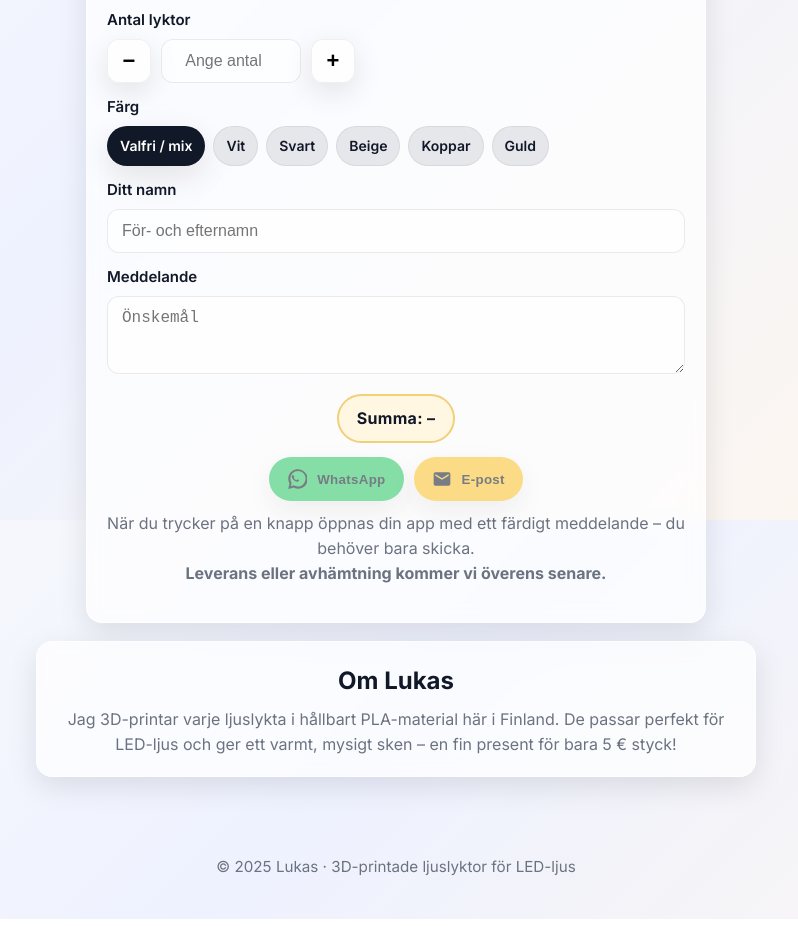
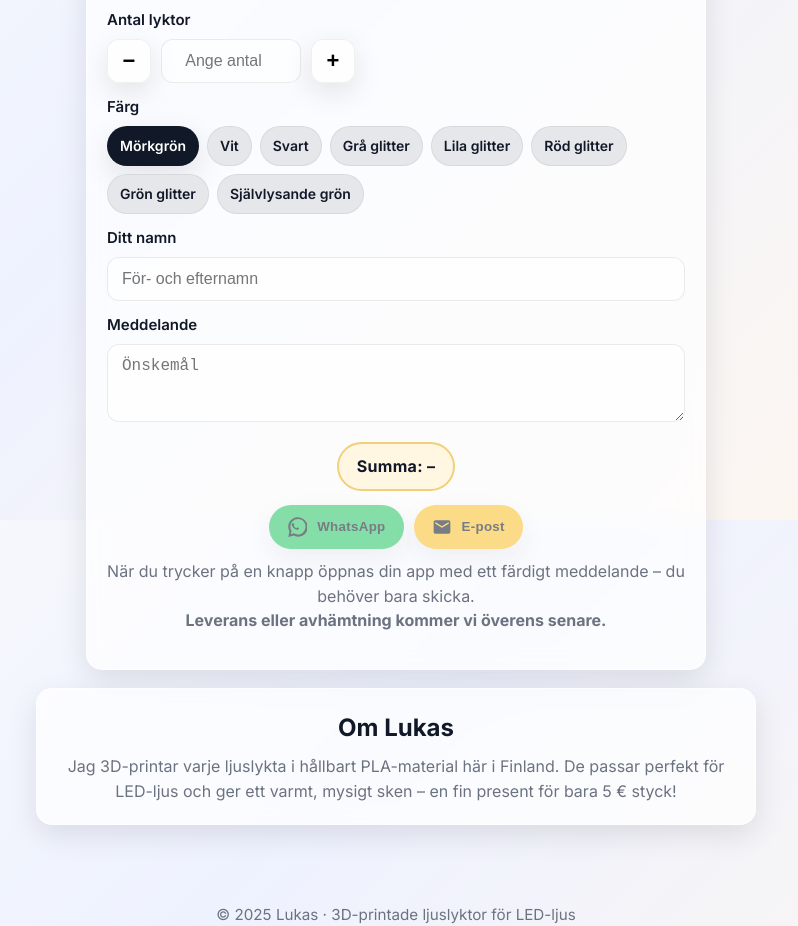
Before and after one commit to martintylli/lukas, a plain HTML site: page index.html in a window 1280 px wide. Shown: the part 1080-2006 px from the top of the page, without its empty margins (244-1042 px from the left). Drawn offline with Linux system fonts and the light colour scheme.

Commit message:
ändrade produkternas färg

```diff
--- a/index.html
+++ b/index.html
@@ -178,13 +178,14 @@
       <div class="row">
         <label>Färg</label>
         <div class="chips" id="chips">
-          <div class="chip active" data-value="">Valfri / mix</div>
+          <div class="chip active" data-value="Mörkgrön">Mörkgrön</div>
           <div class="chip" data-value="Vit">Vit</div>
           <div class="chip" data-value="Svart">Svart</div>
-          <div class="chip" data-value="Beige">Beige</div>
-          <div class="chip" data-value="Koppar">Koppar</div>
-          <div class="chip" data-value="Guld">Guld</div>
-        </div>
+          <div class="chip" data-value="Grå glitter">Grå glitter</div>
+          <div class="chip" data-value="Lila glitter">Lila glitter</div>
+          <div class="chip" data-value="Röd glitter">Röd glitter</div>
+          <div class="chip" data-value="Grön glitter">Grön glitter</div>
+          <div class="chip" data-value="Självlysande grön">Självlysande grön</div>        </div>
       </div>
 
       <div class="row">
```
